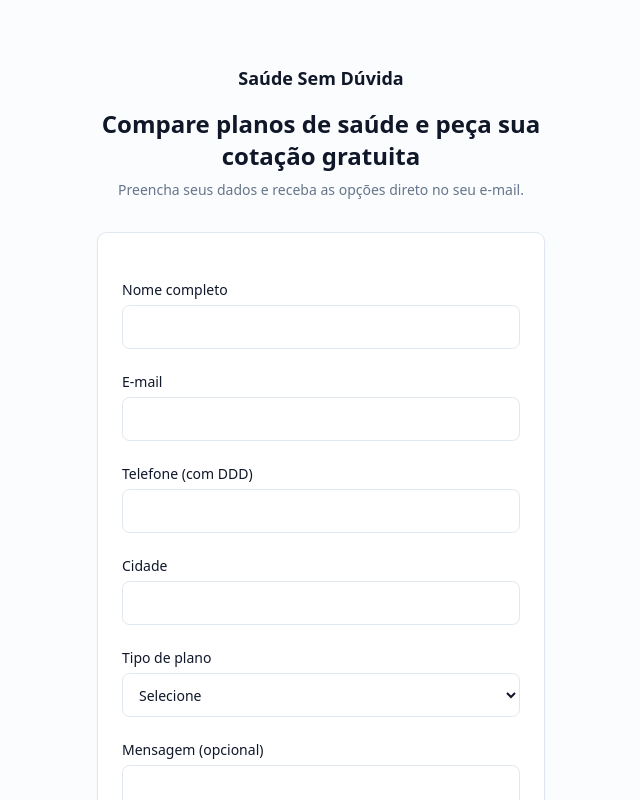
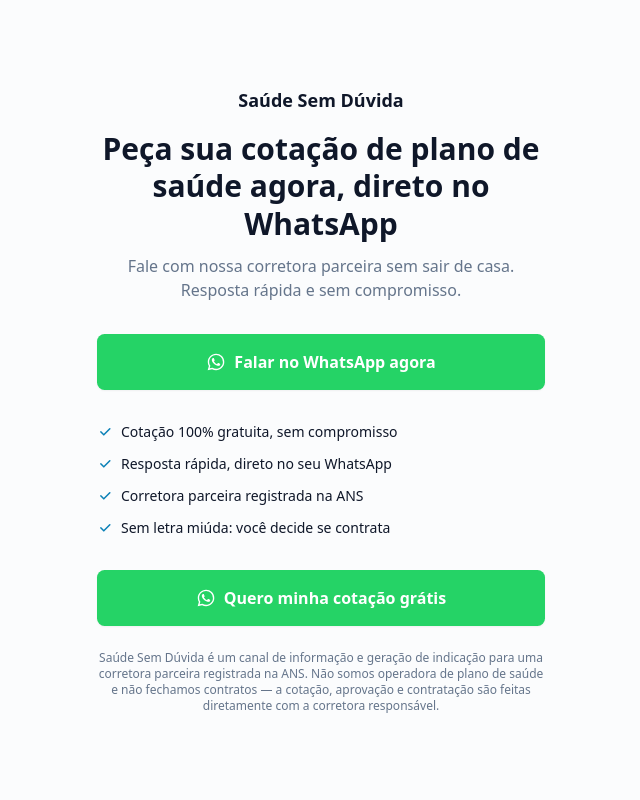
Before and after one commit to saudesemduvidaweb-beep/saudesemduvida, a Next.js app: page /campanha/1 in a window 1280 px wide. Shown: the top 800 px of the page, without its empty margins (319-959 px from the left). Built offline with nearby package versions, Linux system fonts and the light colour scheme; no server answers.

Commit message:
Landing page de campanha com CTA de WhatsApp

```diff
--- a/app/campanha/[slug]/page.tsx
+++ b/app/campanha/[slug]/page.tsx
@@ -1,5 +1,5 @@
 import type { Metadata } from "next";
-import { LeadForm } from "@/components/lead-form";
+import { WhatsAppCta } from "@/components/whatsapp-cta";
 import { complianceNote, siteConfig } from "@/lib/site-config";
 
 export const metadata: Metadata = {
@@ -7,20 +7,59 @@
   robots: { index: false, follow: false }, // paginas de campanha nao devem ranquear organicamente
 };
 
-export default function CampanhaPage() {
+const trustPoints = [
+  "Cotação 100% gratuita, sem compromisso",
+  "Resposta rápida, direto no seu WhatsApp",
+  "Corretora parceira registrada na ANS",
+  "Sem letra miúda: você decide se contrata",
+];
+
+export default async function CampanhaPage({
+  params,
+}: {
+  params: Promise<{ slug: string }>;
+}) {
+  const { slug } = await params;
+
   return (
-    <div className="flex min-h-screen items-center justify-center bg-muted/30 px-6 py-16">
+    <div className="flex min-h-screen flex-col items-center justify-center bg-muted/30 px-6 py-12">
       <div className="w-full max-w-md">
         <p className="text-center text-lg font-semibold">{siteConfig.name}</p>
-        <h1 className="mt-4 text-center text-2xl font-bold">
-          Compare planos de saúde e peça sua cotação gratuita
+
+        <h1 className="mt-4 text-center text-3xl font-bold leading-tight">
+          Peça sua cotação de plano de saúde agora, direto no WhatsApp
         </h1>
-        <p className="mt-2 text-center text-sm text-muted-foreground">
-          Preencha seus dados e receba as opções direto no seu e-mail.
+        <p className="mt-3 text-center text-base text-muted-foreground">
+          Fale com nossa corretora parceira sem sair de casa. Resposta rápida
+          e sem compromisso.
         </p>
 
-        <div className="mt-8 rounded-lg border border-border bg-background p-6 shadow-sm">
-          <LeadForm />
+        <div className="mt-8">
+          <WhatsAppCta campaignRef={slug} />
+        </div>
+
+        <ul className="mt-8 space-y-3">
+          {trustPoints.map((point) => (
+            <li key={point} className="flex items-start gap-2 text-sm">
+              <svg
+                viewBox="0 0 20 20"
+                fill="currentColor"
+                className="mt-0.5 h-4 w-4 shrink-0 text-primary"
+                aria-hidden="true"
+              >
+                <path
+                  fillRule="evenodd"
+                  d="M16.7 5.3a1 1 0 0 1 0 1.4l-7.5 7.5a1 1 0 0 1-1.4 0l-3.5-3.5a1 1 0 1 1 1.4-1.4l2.8 2.8 6.8-6.8a1 1 0 0 1 1.4 0z"
+                  clipRule="evenodd"
+                />
+              </svg>
+              <span>{point}</span>
+            </li>
+          ))}
+        </ul>
+
+        <div className="mt-8">
+          <WhatsAppCta campaignRef={slug} label="Quero minha cotação grátis" />
         </div>
 
         <p className="mt-6 text-center text-xs text-muted-foreground">
--- /dev/null
+++ b/components/whatsapp-cta.tsx
@@ -0,0 +1,46 @@
+"use client";
+
+import { buildWhatsAppLink } from "@/lib/site-config";
+
+declare global {
+  interface Window {
+    dataLayer?: unknown[];
+  }
+}
+
+export function WhatsAppCta({
+  campaignRef,
+  label = "Falar no WhatsApp agora",
+}: {
+  campaignRef?: string;
+  label?: string;
+}) {
+  function handleClick() {
+    // Prepara o terreno pra quando o Google Ads Conversion Tag for
+    // instalado no site - o evento ja sai daqui, so falta o tag existir
+    // pra capturar. Nao quebra nada enquanto o tag nao existe.
+    if (typeof window !== "undefined" && Array.isArray(window.dataLayer)) {
+      window.dataLayer.push({ event: "whatsapp_click", campaign_ref: campaignRef ?? "direto" });
+    }
+  }
+
+  return (
+    <a
+      href={buildWhatsAppLink(campaignRef)}
+      target="_blank"
+      rel="noopener noreferrer"
+      onClick={handleClick}
+      className="inline-flex h-14 w-full items-center justify-center gap-2 rounded-md bg-[#25D366] px-8 text-base font-semibold text-white shadow-sm transition-colors hover:bg-[#1ebe57] focus-visible:outline-none focus-visible:ring-2 focus-visible:ring-[#1ebe57]"
+    >
+      <svg
+        viewBox="0 0 24 24"
+        fill="currentColor"
+        className="h-5 w-5"
+        aria-hidden="true"
+      >
+        <path d="M12.04 2C6.58 2 2.13 6.45 2.13 11.91c0 1.75.46 3.45 1.32 4.95L2 22l5.29-1.39a9.9 9.9 0 0 0 4.75 1.21h.01c5.46 0 9.9-4.45 9.9-9.91 0-2.65-1.03-5.14-2.9-7.01A9.82 9.82 0 0 0 12.04 2zm0 18.12h-.01a8.2 8.2 0 0 1-4.19-1.15l-.3-.18-3.14.82.84-3.06-.2-.31a8.22 8.22 0 0 1-1.26-4.38c0-4.54 3.7-8.24 8.26-8.24 2.2 0 4.27.86 5.83 2.42a8.18 8.18 0 0 1 2.41 5.83c0 4.55-3.7 8.25-8.24 8.25zm4.52-6.17c-.25-.12-1.47-.72-1.7-.81-.23-.08-.39-.12-.56.13-.17.25-.64.81-.78.97-.14.17-.29.19-.54.06-.25-.12-1.04-.38-1.98-1.22-.73-.65-1.23-1.46-1.37-1.71-.14-.25-.02-.38.11-.51.11-.11.25-.29.37-.43.12-.14.16-.25.25-.41.08-.17.04-.31-.02-.44-.06-.12-.56-1.35-.77-1.85-.2-.48-.41-.42-.56-.43-.14-.01-.31-.01-.48-.01a.92.92 0 0 0-.67.31c-.23.25-.87.85-.87 2.08 0 1.23.89 2.42 1.02 2.59.12.17 1.75 2.67 4.24 3.74.59.26 1.05.41 1.41.52.59.19 1.13.16 1.56.1.48-.07 1.47-.6 1.67-1.18.21-.58.21-1.08.14-1.18-.06-.11-.23-.17-.48-.29z" />
+      </svg>
+      {label}
+    </a>
+  );
+}
--- a/lib/site-config.ts
+++ b/lib/site-config.ts
@@ -6,6 +6,19 @@
   ctaLabel: "Solicitar cotação gratuita",
   ctaHref: "/cotacao",
 };
+
+// Numero de WhatsApp que recebe os leads das landing pages de campanha
+// (Google Ads etc.). Formato internacional sem espacos/simbolos.
+export const whatsappNumber = "5562991547627";
+
+// Monta o link do WhatsApp com mensagem pre-preenchida. O parametro `ref`
+// (opcional) entra no texto pra quem responder saber de qual campanha/anuncio
+// o lead veio, sem precisar de nenhuma ferramenta de analytics.
+export function buildWhatsAppLink(ref?: string) {
+  const base = "Olá! Vim do anúncio do Saúde Sem Dúvida e quero uma cotação gratuita de plano de saúde.";
+  const text = ref ? `${base} (ref: ${ref})` : base;
+  return `https://wa.me/${whatsappNumber}?text=${encodeURIComponent(text)}`;
+}
 
 export const mainNav = [
   { title: "Como funciona", href: "/como-funciona" },
```
